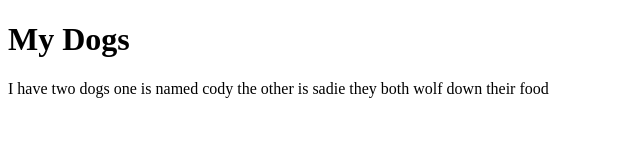
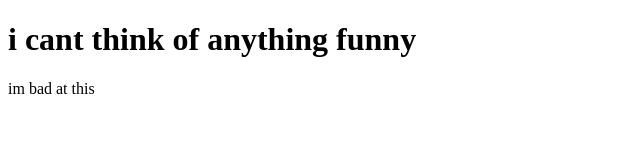
Before and after one commit to Chris-Waldron/Chris-Waldron.github.io, a plain HTML site: page index.html in a window 1280 px wide. Shown: the whole page, without its empty margins (0-640 px from the left). Drawn offline with Linux system fonts and the light colour scheme.

Commit message:
Update index.html

```diff
--- a/index.html
+++ b/index.html
@@ -1,10 +1,10 @@
 <!Doctype html>
 <html>
  <head>
-   <title> Dogs </title>
+   <title> puns </title>
  </head>
  <body>
-  <h1> My Dogs </h1>
-  <p> I have two dogs one is named cody the other is sadie they both wolf down their food   </p>
+  <h1> i cant think of anything funny </h1>
+  <p> im bad at this </p>
  </body>
 </html>
```
